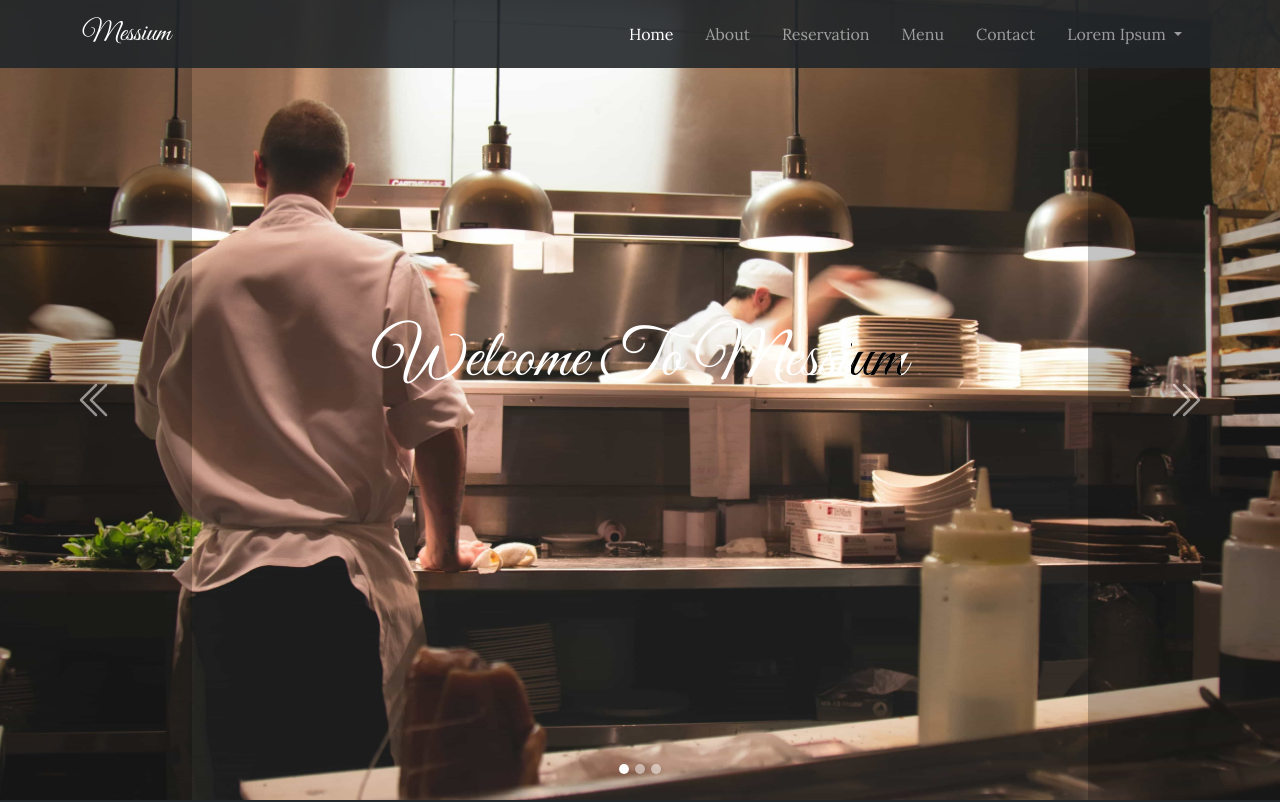
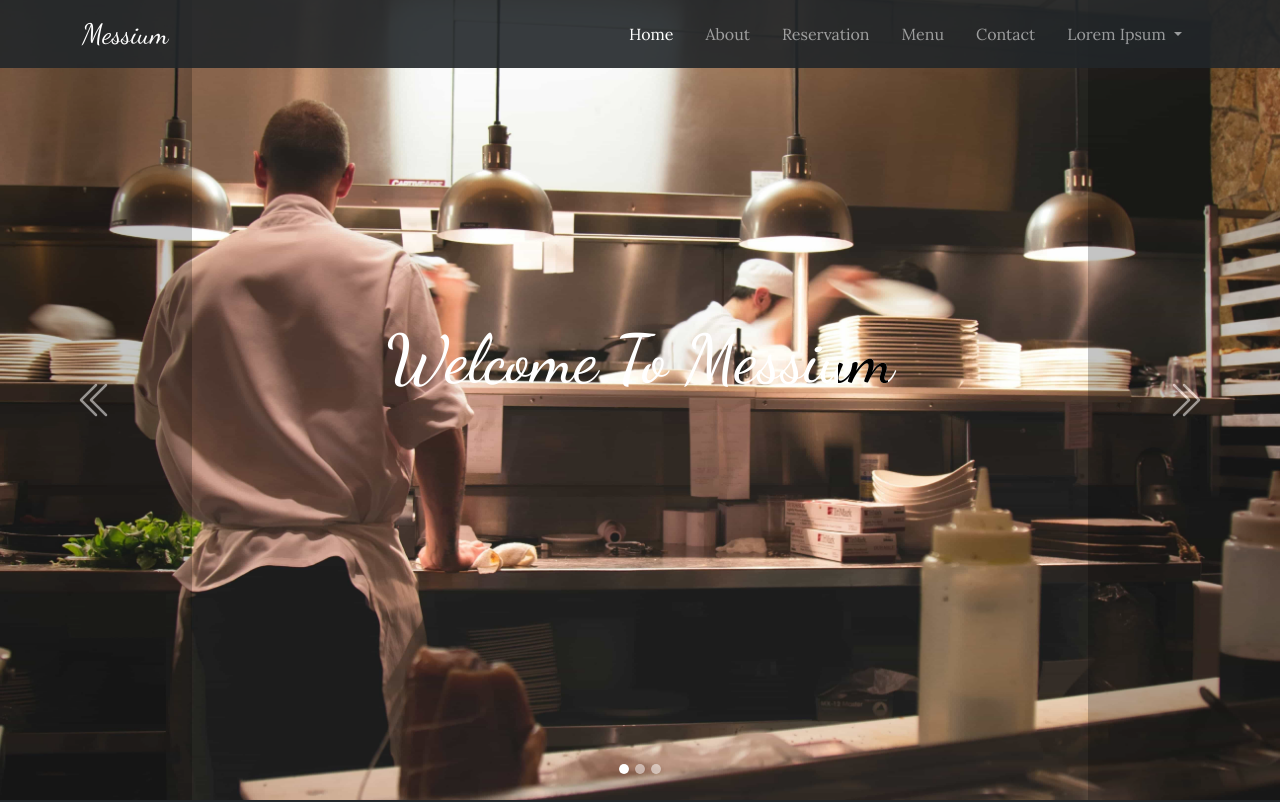
Before and after one commit to mesutcifci/restaurant-site-with-bootstrap5, a website: page src/index.html in a window 1280 px wide. Shown: the top 802 px of the page. Drawn offline with nearby package versions, Linux system fonts and the light colour scheme.

Commit message:
font changed to variable font

```diff
--- a/src/index.html
+++ b/src/index.html
@@ -18,7 +18,7 @@
 
     <!-- Font -->
     <link rel="preconnect" href="https://fonts.gstatic.com">
-    <link href="https://fonts.googleapis.com/css2?family=Great+Vibes&display=swap" rel="stylesheet">
+    <link href="https://fonts.googleapis.com/css2?family=Dancing+Script:wght@400;500&display=swap" rel="stylesheet">
     <link href="https://fonts.googleapis.com/css2?family=Lora:ital,wght@0,400;0,500;0,700;1,500&display=swap"
         rel="stylesheet">
 
@@ -55,7 +55,7 @@
 
     <nav id="navbar" class="navbar navbar-expand-md navbar-dark bg-dark bg-dark-transparent-md fixed-top">
         <div class="container">
-            <a class="navbar-brand font-great-vibes fs-3" href="#">Messium</a>
+            <a class="navbar-brand font-dancing-script fs-3" href="#">Messium</a>
             <button id="hamburger-button" class="navbar-toggler" type="button" data-bs-toggle="collapse"
                 data-bs-target="#navbarNavDropdown" aria-controls="navbarNavDropdown" aria-expanded="false"
                 aria-label="Toggle navigation">
@@ -123,7 +123,7 @@
                     <img src="../images/cheef.jpg" class="carousel-image d-block w-100" alt="...">
                     <header
                         class="position-absolute top-50 w-100 d-flex justify-content-center bg-white first_slide-header">
-                        <h1 class="first_slide-heading font-great-vibes">Welcome To Messium</h1>
+                        <h1 class="first_slide-heading font-dancing-script">Welcome To Messium</h1>
                     </header>
                 </div>
                 <div class="carousel-item">
@@ -938,7 +938,7 @@
 
     <footer class="container-fluid border-top border-secondary pt-5 mt-3 px-5">
         <div class="row pb-4 justify-content-center justify-content-md-start">
-            <a class="font-great-vibes fs-1 text-white text-decoration-none col-auto" href="#">Messium</a>
+            <a class="font-dancing-script fs-1 text-white text-decoration-none col-auto" href="#">Messium</a>
         </div>
         <div class="row justify-content-center justify-content-md-start">
             <address id="contact" class="col-auto col-md-6 ms-auto text-center text-md-start">
--- a/src/style.css
+++ b/src/style.css
@@ -32,8 +32,8 @@ mark {
     padding: 0;
 }
 
-.font-great-vibes {
-    font-family: 'Great Vibes', cursive;
+.font-dancing-script {
+    font-family: 'Dancing Script', cursive;
 }
 
 .fs-custom {
```
Also changed, not shown: build/index.html.
